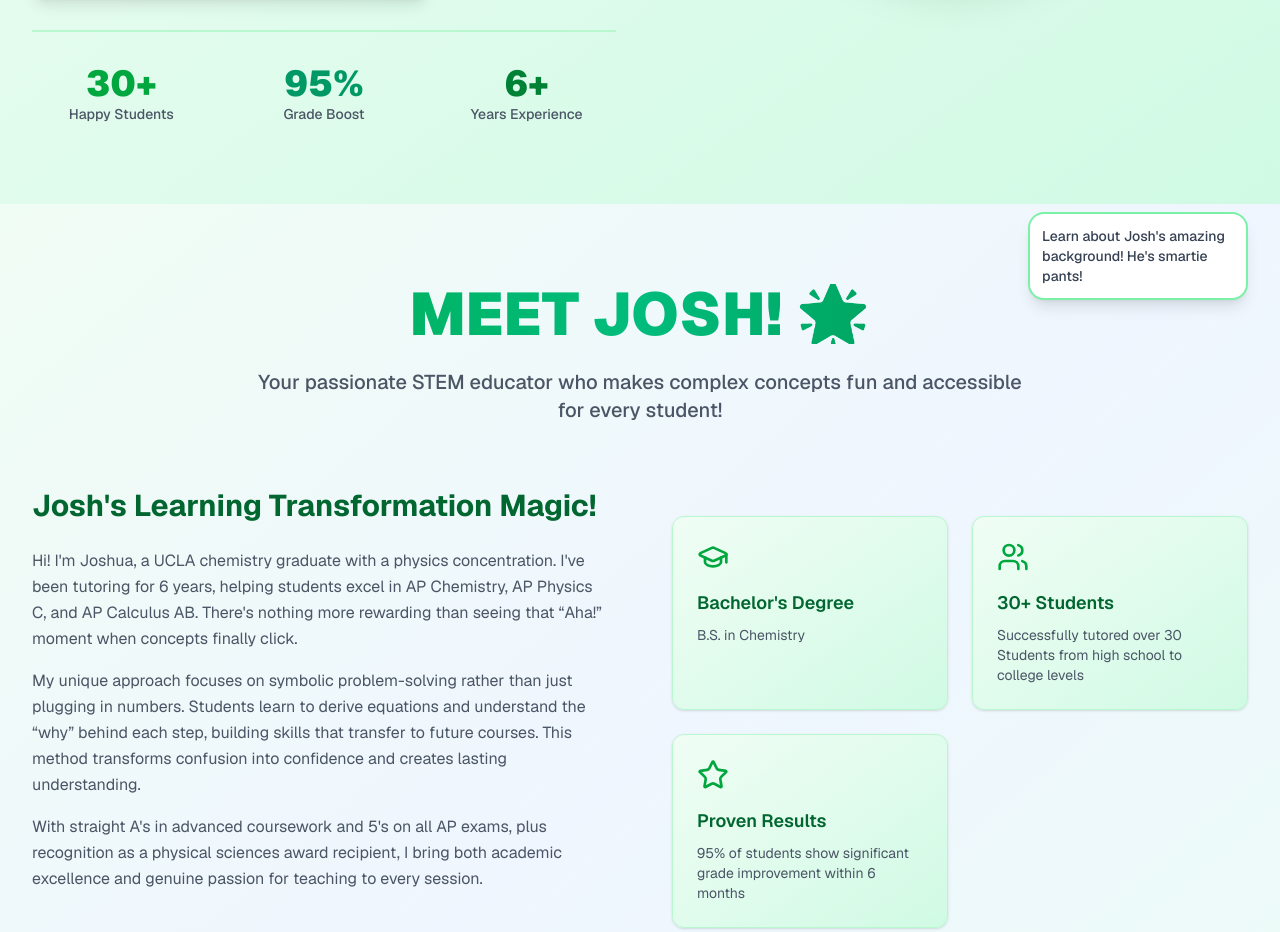
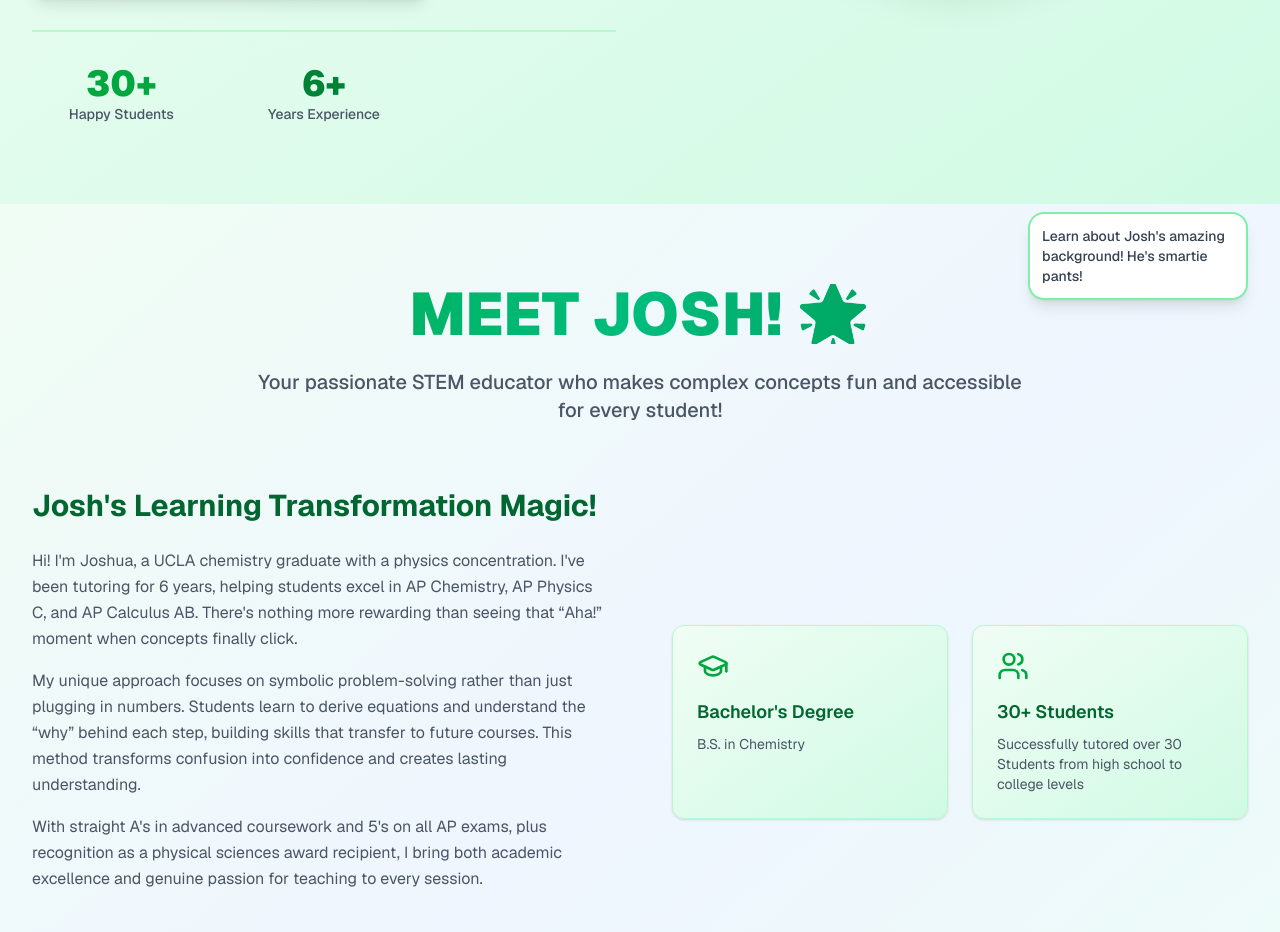
Before and after one commit to Clyde0513/tutoring-website, a Next.js app: page / in a window 1280 px wide. Shown: the part 720-1652 px from the top of the page. Built offline with nearby package versions, Linux system fonts and the light colour scheme.

Commit message:
see changes

```diff
--- a/components/About.tsx
+++ b/components/About.tsx
@@ -20,11 +20,11 @@ export default function About() {
       title: "30+ Students",
       description: "Successfully tutored over 30 Students from high school to college levels"
     },
-    {
-      icon: <Star className="h-8 w-8" />,
-      title: "Proven Results",
-      description: "95% of students show significant grade improvement within 6 months"
-    }
+    // {
+    //   icon: <Star className="h-8 w-8" />,
+    //   title: "Proven Results",
+    //   description: "95% of students show significant grade improvement within 6 months"
+    // }
   ];
 
   return (    <section id="about" className="py-20 bg-gradient-to-br from-green-50 via-blue-50 to-emerald-50 relative overflow-hidden">
--- a/components/Hero.tsx
+++ b/components/Hero.tsx
@@ -121,10 +121,10 @@ export default function Hero() {
                 <div className="text-4xl font-black text-green-600">30+</div>
                 <div className="text-sm text-gray-600 font-medium">Happy Students</div>
               </div>
-              <div className="text-center">
-                <div className="text-4xl font-black text-emerald-600">95%</div>
-                <div className="text-sm text-gray-600 font-medium">Grade Boost</div>
-              </div>
+              {/* <div className="text-center"> */}
+                {/* <div className="text-4xl font-black text-emerald-600">95%</div> */}
+                {/* <div className="text-sm text-gray-600 font-medium">Grade Boost</div>
+              </div> */}
               <div className="text-center">
                 <div className="text-4xl font-black text-green-700">6+</div>
                 <div className="text-sm text-gray-600 font-medium">Years Experience</div>
```
